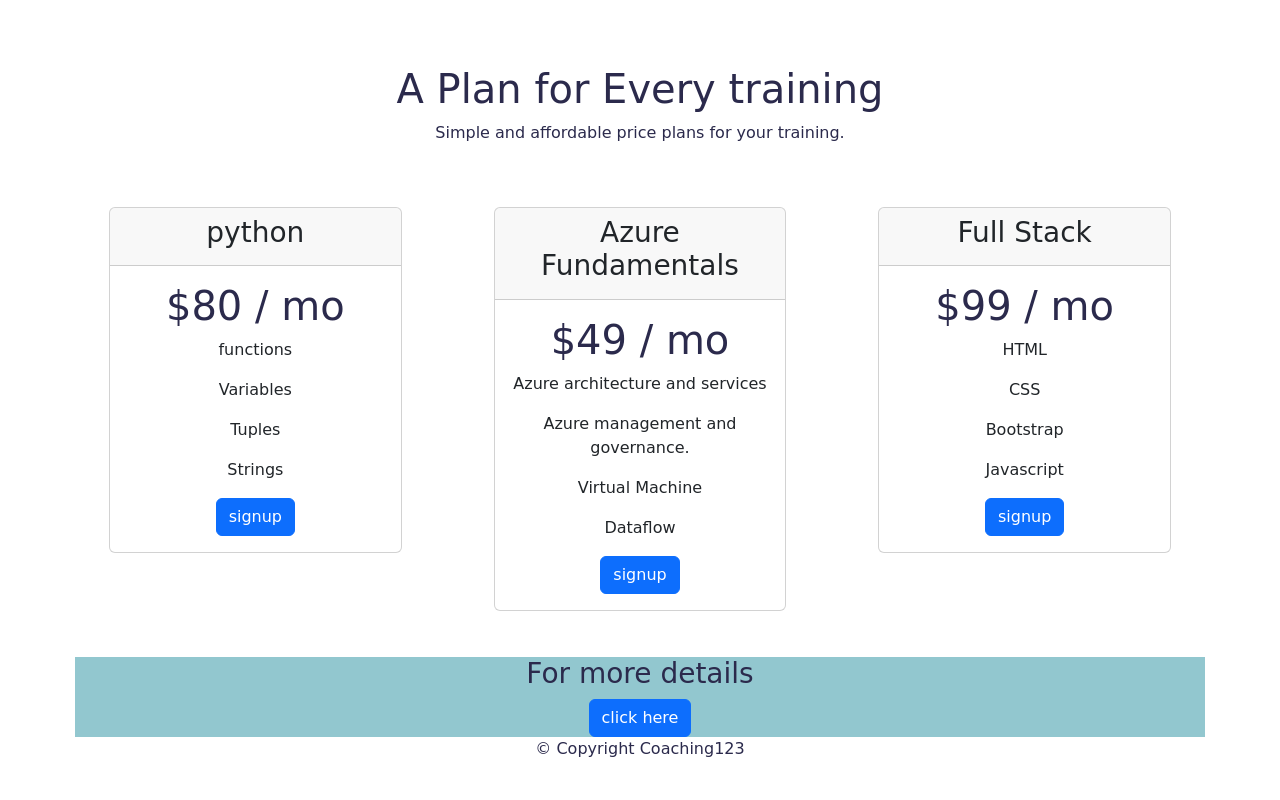
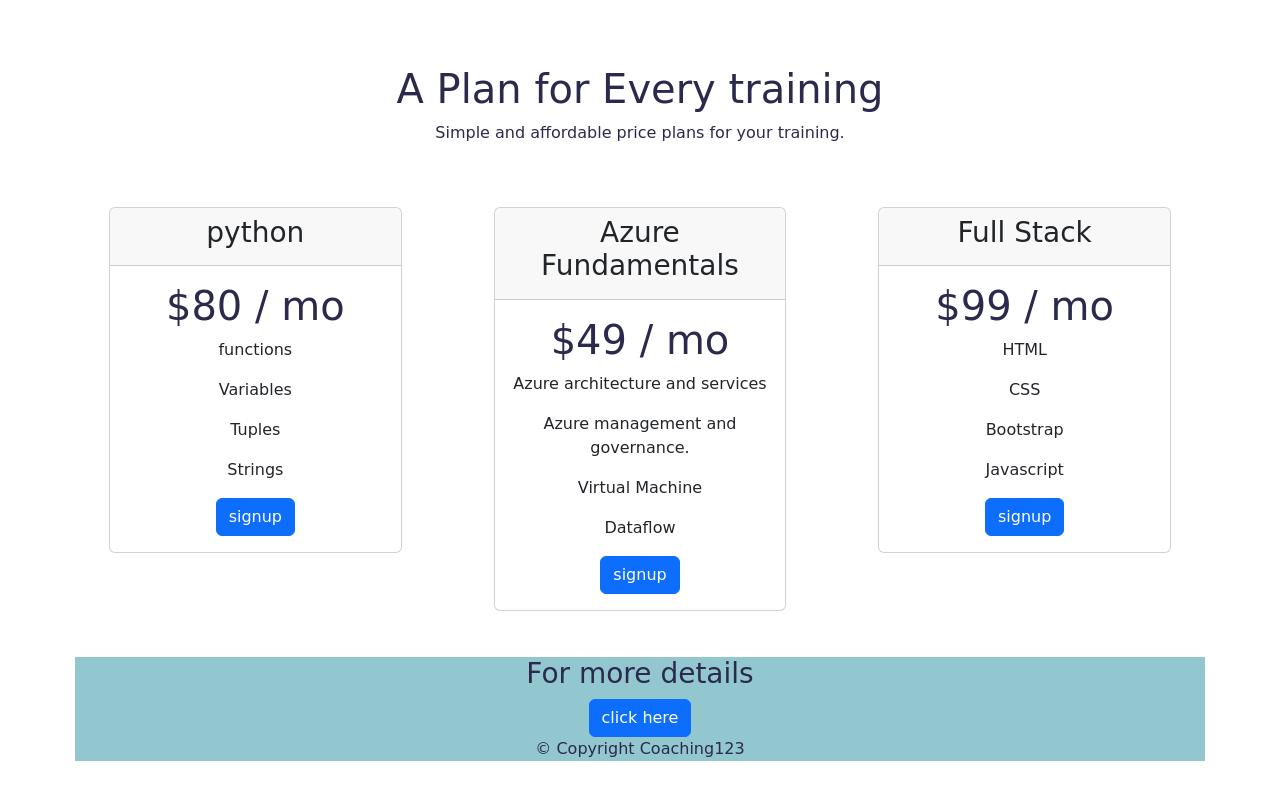
Before and after one commit to Navyashree1234/bootstrap123, a plain HTML site: page index.html in a window 1280 px wide. Shown: the part 1603-2403 px from the top of the page. Drawn offline with nearby package versions, Linux system fonts and the light colour scheme.

Commit message:
Update styles.css

```diff
--- a/css/styles.css
+++ b/css/styles.css
@@ -98,6 +98,7 @@ h2{
 #cta{
   text-align:center;
   background-color: #92C7CF;
-
-
 }
+#footer{
+  background-color: #92C7CF;
+}
```
